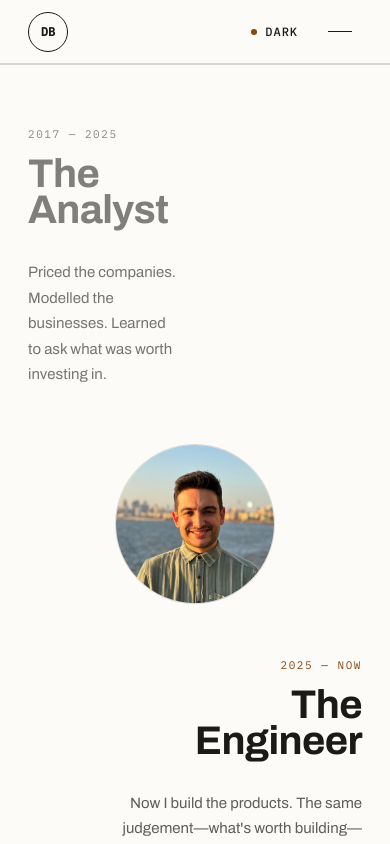
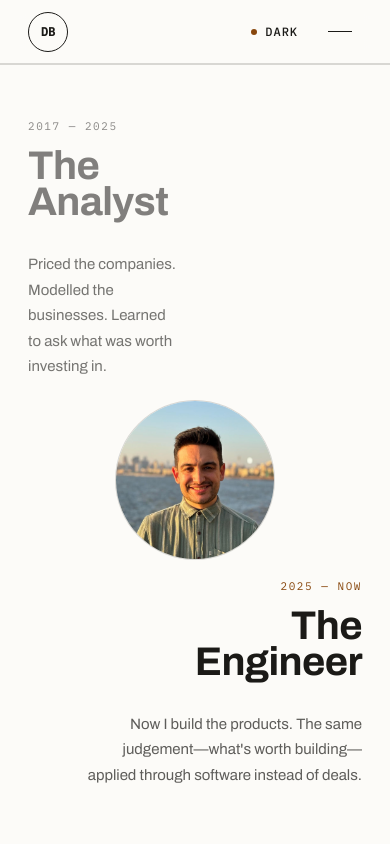
Before and after one commit to Dbrowne14/personal-portfolio-update, a Next.js app: page /about in a window 390 px wide. Shown: the top 844 px of the page. Built offline with nearby package versions, Linux system fonts and the light colour scheme.

Commit message:
Changing spacing of about image and diptych display

```diff
--- a/components/about/analyst-engineer-diptych.tsx
+++ b/components/about/analyst-engineer-diptych.tsx
@@ -60,9 +60,7 @@ const DiptychCopy = ({
         ].join(" ")}
       >
         <span className="block text-[clamp(2.5rem,5vw,5.25rem)]">The</span>
-        <span className="block text-[clamp(2.5rem,5vw,5.25rem)]">
-          {title}
-        </span>
+        <span className="block text-[clamp(2.5rem,5vw,5.25rem)]">{title}</span>
       </h2>
 
       <p
@@ -107,12 +105,14 @@ export const AnalystEngineerDiptych = () => {
   const [analyst, engineer] = diptychSides;
 
   return (
-    <section className="flex min-h-[calc(100vh-4rem)] flex-col border-t border-ink/16 bg-ivory px-7 py-16 md:py-20">
+    <section
+      className="flex h-[calc(100dvh-4rem)] flex-col border-t border-ink/16 bg-ivory px-7 py-8 md:h-auto md:min-h-[calc(100vh-4rem)] md:py-20"
+    >
       <div className="mx-auto flex w-full max-w-350 flex-1 flex-col">
-        <div className="relative grid flex-1 grid-cols-1 place-content-center gap-y-14 lg:grid-cols-[1fr_13rem_1fr] lg:place-content-start lg:gap-x-12 lg:pt-16 xl:gap-x-20">
+        <div className="relative grid flex-1 grid-cols-1 place-content-between gap-y-4 lg:grid-cols-[1fr_13rem_1fr] py-6 lg:py-none lg:place-content-start  lg:gap-x-12 lg:gap-y-14 lg:pt-16 xl:gap-x-20">
           <span
             aria-hidden="true"
-            className="pointer-events-none absolute inset-y-0 left-1/2 w-px -translate-x-1/2 bg-ink/16 hidden sm:block"
+            className="absolute pointer-events-none inset-y-0 left-1/2 hidden w-px -translate-x-1/2 bg-ink/16 sm:block "
           />
 
           <DiptychCopy {...analyst} />
@@ -122,8 +122,10 @@ export const AnalystEngineerDiptych = () => {
           <DiptychCopy {...engineer} />
         </div>
 
-        <div className="reveal-on-scroll border-t border-ink/16 pt-10 pb-6 text-center">
-          <p className="text-2xl font-bold text-ink md:text-3xl">
+        <div
+          className="reveal-on-scroll hidden border-t border-ink/16 pt-6 text-center md:block md:pt-10 md:pb-6"
+        >
+          <p className="text-xl font-bold text-ink md:text-3xl">
             Both halves compound.
           </p>
         </div>
--- a/components/work/evaluator-note.tsx
+++ b/components/work/evaluator-note.tsx
@@ -6,7 +6,7 @@
 export const EvaluatorNote = ({ note }: { note: string }) => {
   return (
     <div className="border-y border-ink/16 py-6">
-      <p className="font-mono text-meta text-accent uppercase tracking-[0.1em]">
+      <p className="font-mono text-meta text-accent uppercase tracking-widest">
         Evaluator&rsquo;s note
       </p>
       <p className="mt-3 max-w-xl text-body text-ink/70">{note}</p>
```
